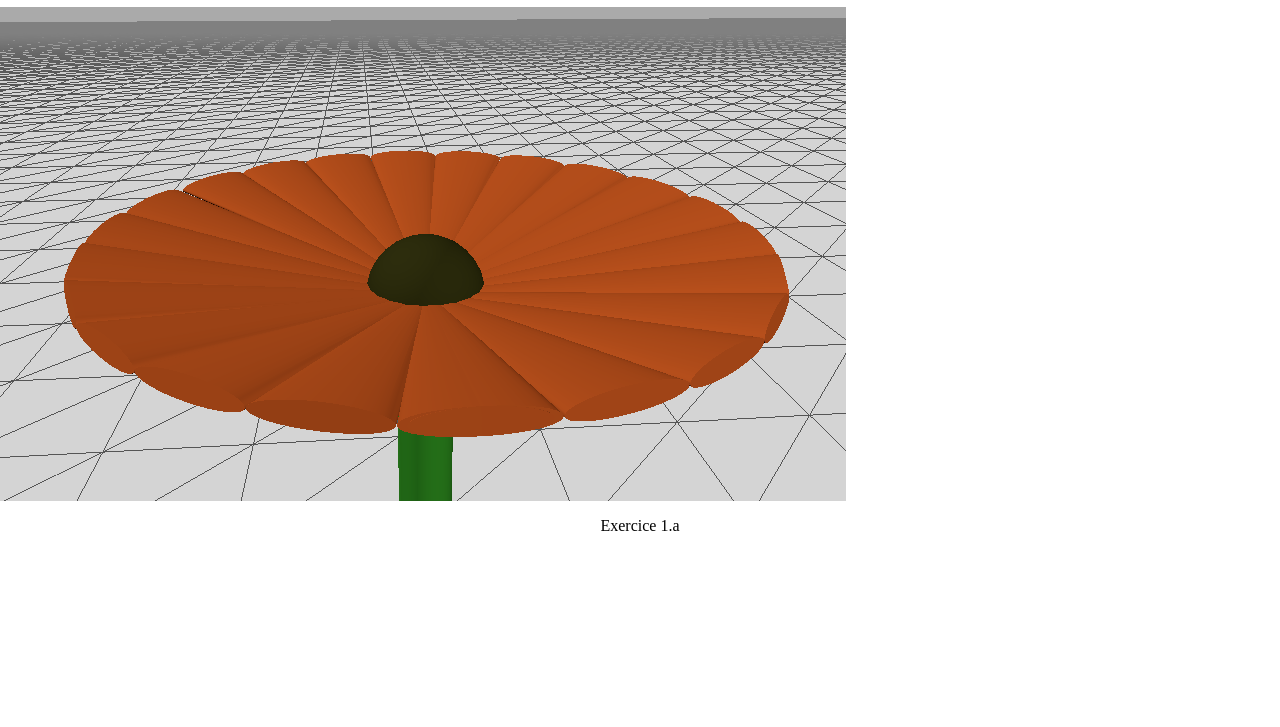
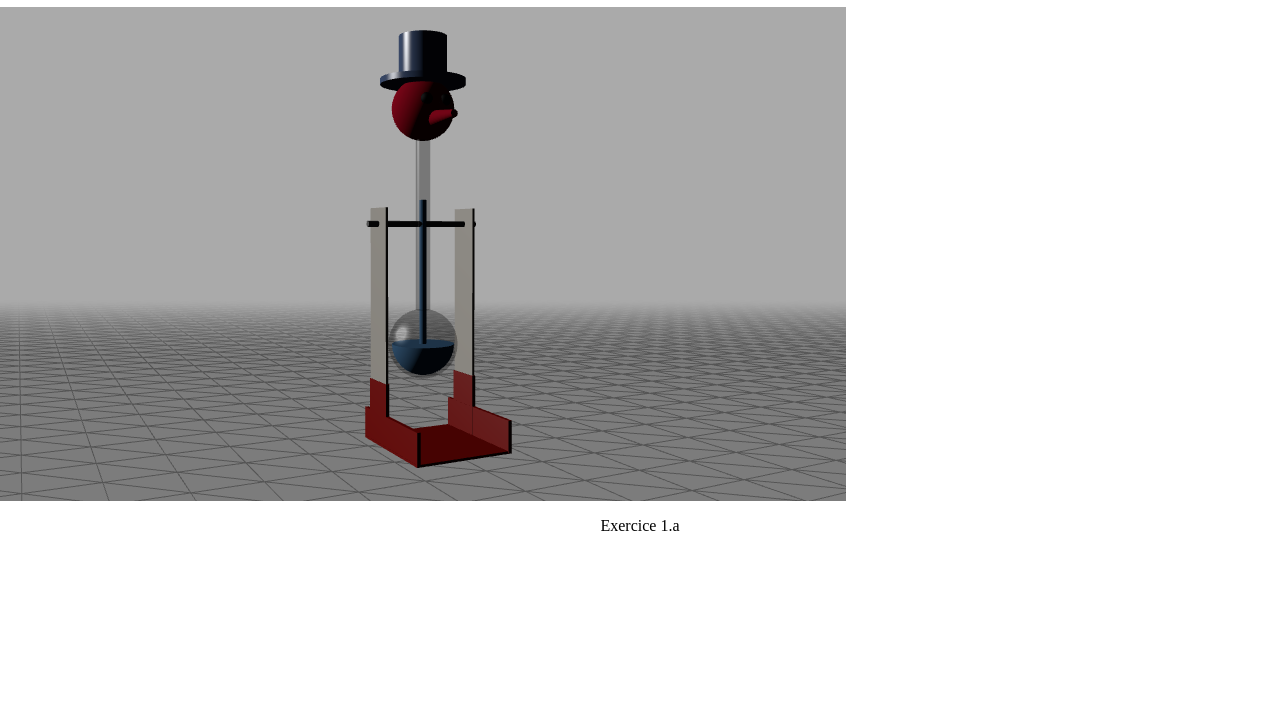
Before and after one commit to akumq/TP_Web, a plain HTML site: page index.html in a window 1280 px wide. Shown: the part 73-800 px from the top of the page. Drawn offline with nearby package versions, Linux system fonts and the light colour scheme; animation ran at ten frames a second.

Commit message:
Update index.html

```diff
--- a/index.html
+++ b/index.html
@@ -27,7 +27,7 @@
         <!-- <input type="color" id="color" name="color"
         value="#e66465"> -->
         <!-- Mon script avec un chemin relatif -->
-        <script type="module" src="3.8.js"></script>
+        <script type="module" src="5.1.js"></script>
         <p class="centre"> Exercice 1.a </p>
     </body>
 </html>
```
